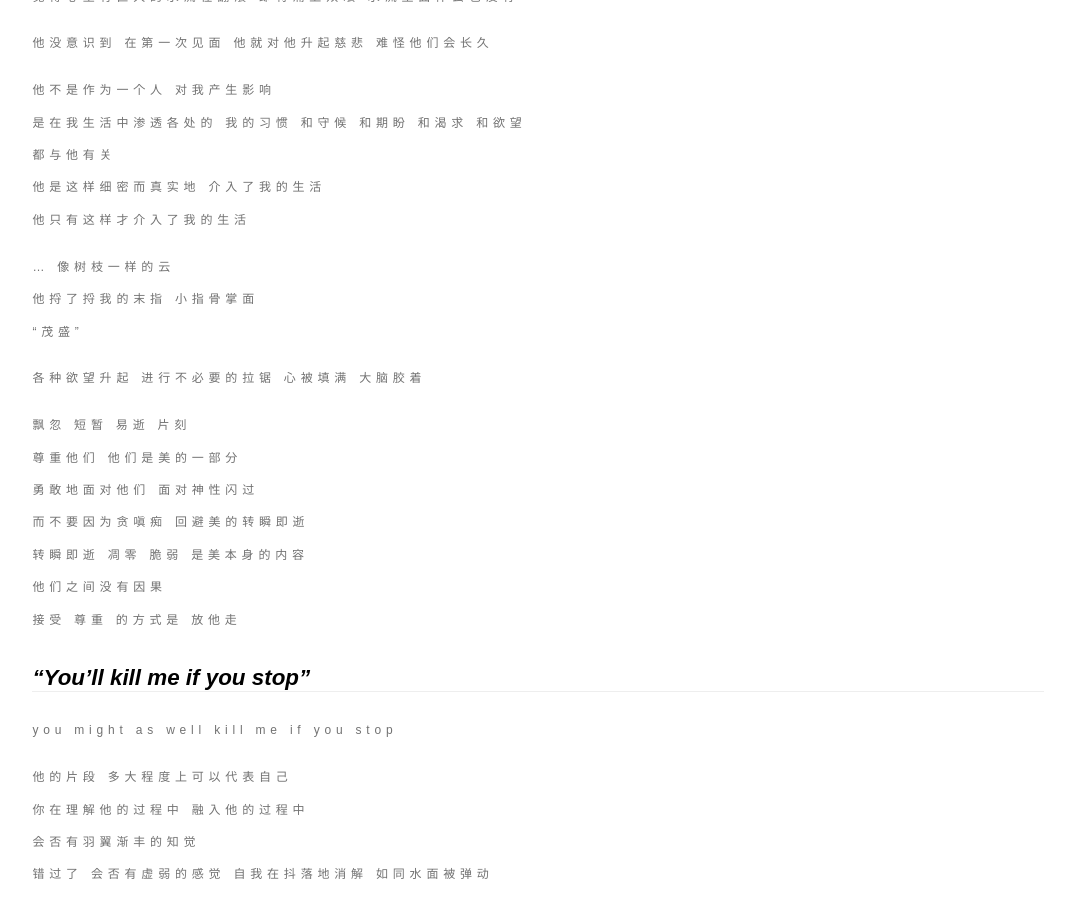
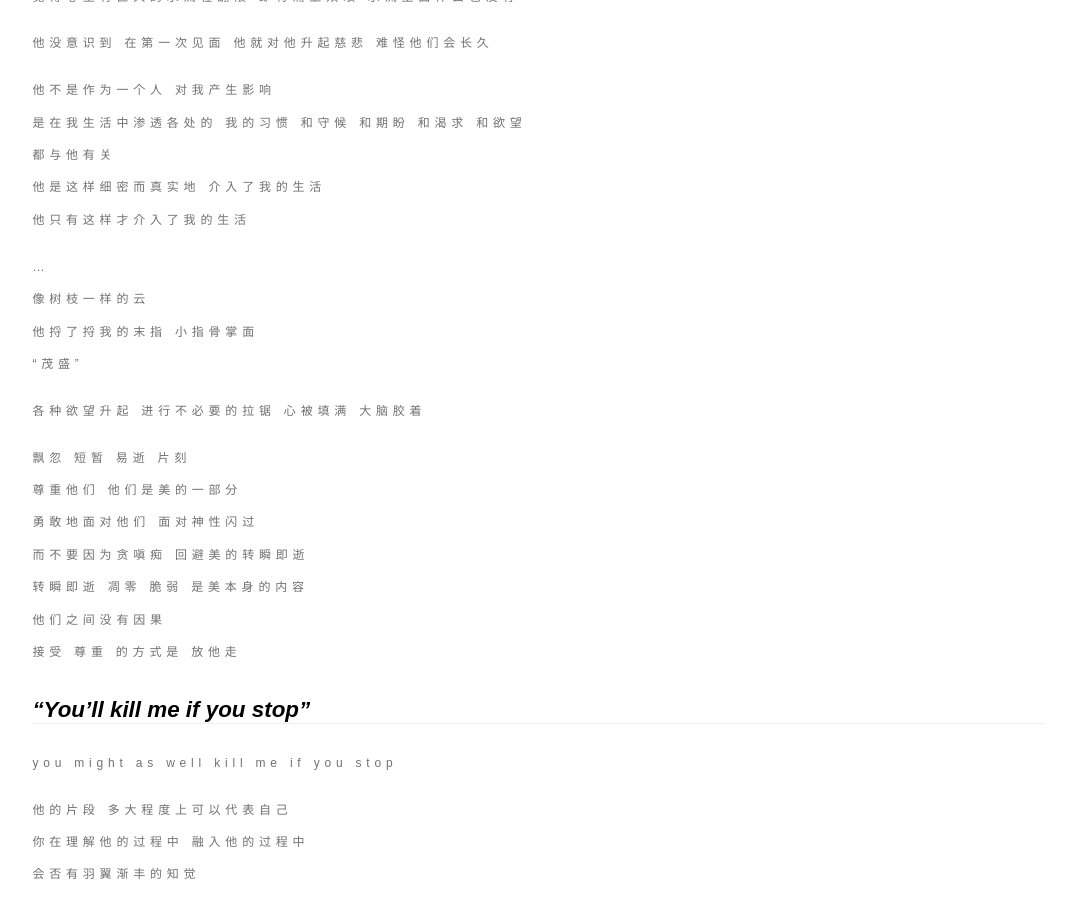
Before and after one commit to lamuvistar/diario, a Jekyll site: the page built from _posts/2021-12-05-murmur-vol-2.md, in a window 1280 px wide and 900 px high, scrolled down 2625 px. Shown: the whole window, without its empty margins (102-1177 px from the left). Built offline with Jekyll 4.4.1, drawn with Linux system fonts in a browser that asks for light colours.

Commit message:
add newline

```diff
--- a/_posts/2021-12-05-murmur-vol-2.md
+++ b/_posts/2021-12-05-murmur-vol-2.md
@@ -100,7 +100,7 @@ _Principles of computer system design_ 里面很多话读起来像诗
 他是这样细密而真实地 介入了我的生活<br/>
 他只有这样才介入了我的生活
 
-...
+...<br/>
 像树枝一样的云<br/>
 他捋了捋我的末指 小指骨掌面<br/>
 “茂盛”
```
